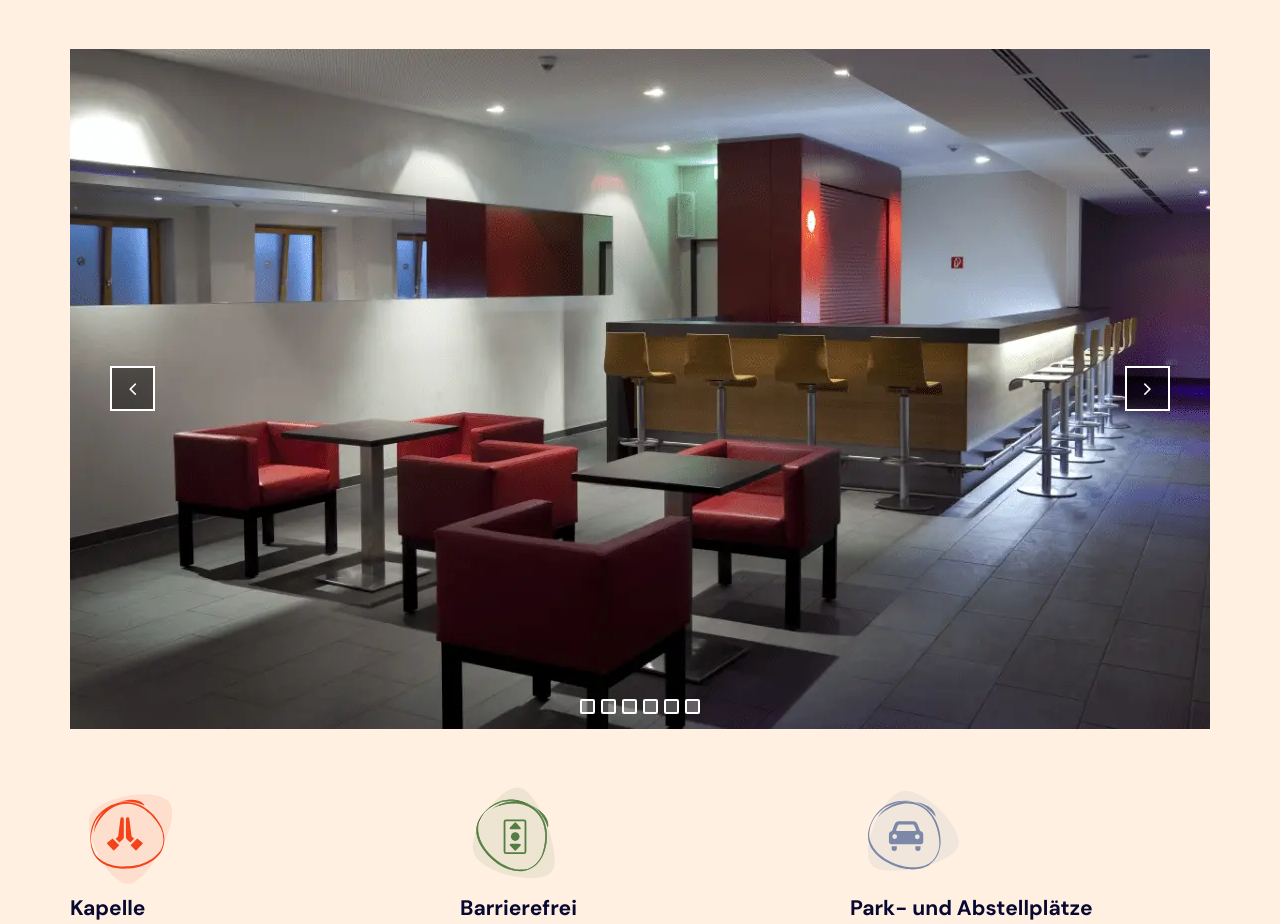
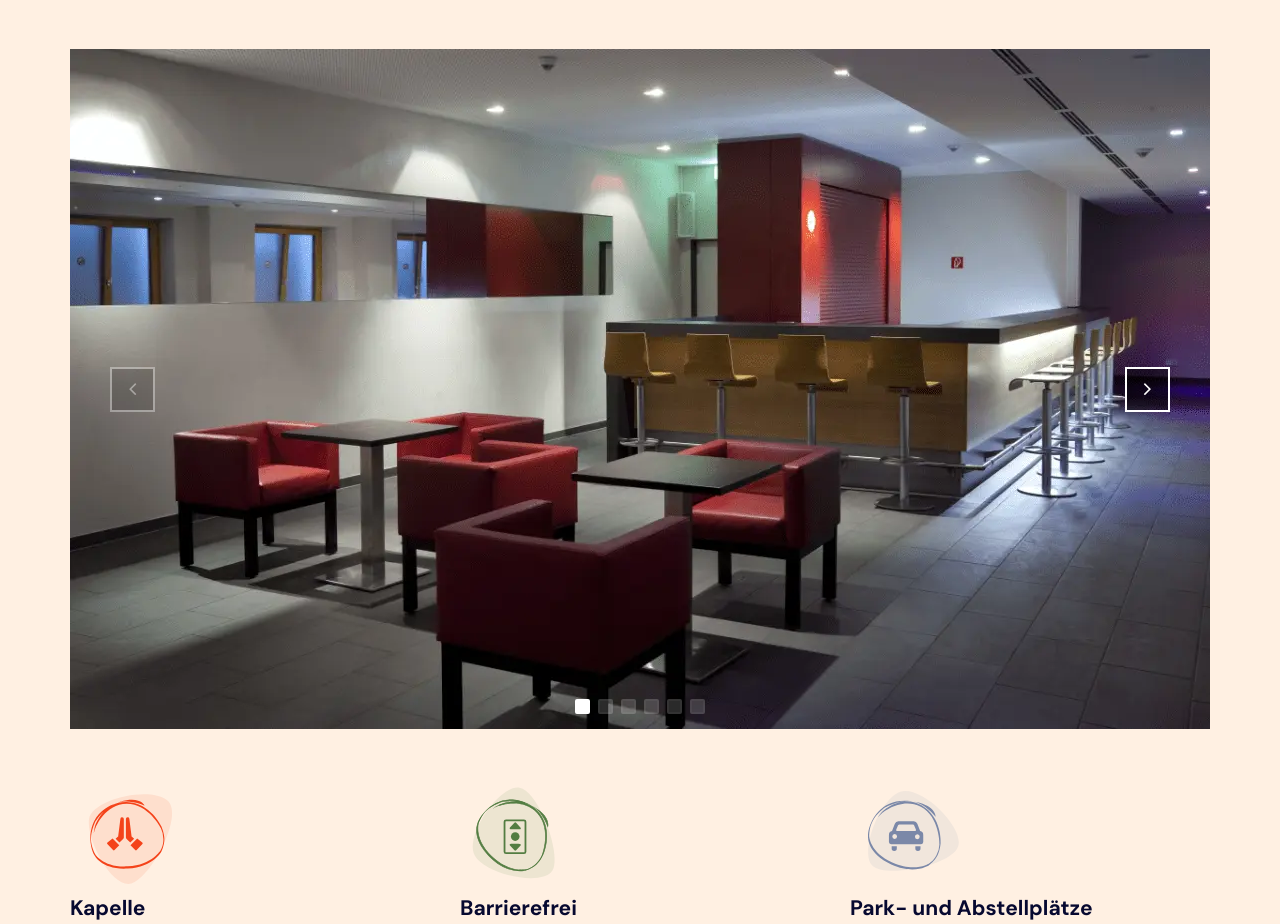
Before and after one commit to JorSoi/Alfred-Delp-Haus, a PHP site: page / in a window 1280 px wide. Shown: the part 3646-4570 px from the top of the page. Run offline with PHP 8.4, Linux system fonts and the light colour scheme; some web fonts are replaced.

Commit message:
exchanged old slideshow with swiper slideshow

```diff
--- a/css/styles.css
+++ b/css/styles.css
@@ -696,48 +696,49 @@ nav {
 
 
 
-/* Slideshow section */
-
+
+
+
+
+/* Swiper section */
 .slideshow-section {
     display: flex;
     justify-content: center;
     align-items: center;
-
-}
+    margin-top: 50px;
+}
+
 .slideshow-1,
 .slideshow-2,
 .slideshow-3 {
-    width: 1140px;
-    margin-left: 30px;
-    margin-right: 30px;
-    overflow: hidden;
-    display: none;
-    flex-direction: column;
-    justify-content: center;
-    align-items: center;
-    margin-top: 50px;
-}
-
-
-.slideshow-frame {
-    display: flex;
-    position: relative;
-    overflow: hidden;
-    width: auto;
-    align-items: center;
-}
-
-.slideshow-frame img {
+    max-width: 1140px !important;
+    width: 100% !important;
+    max-height: 680px !important;
+    height: 100% !important;
+    margin: 0 30px;
+}
+
+.swiper-wrapper img {
     max-width: 100%;
-    pointer-events: none;
-}
-
-.nav-left-1,
-.nav-right-1,
-.nav-left-2,
-.nav-right-2,
-.nav-left-3,
-.nav-right-3 {
+    height: auto;
+}
+
+.swiper-pagination-bullet {
+    width: 15px;
+    height: 15px;
+    border: 2px solid white;
+    border-radius: 2px;
+    background: rgba(255, 255, 255, 0.815);
+    cursor: pointer;
+    transition: background 0.2s ease;
+}
+
+.swiper-pagination-bullet-active {
+    background: #fff;
+}
+
+.swiper-button-next,
+.swiper-button-prev {
     height: 45px;
     width: 45px;
     background-color: rgba(0, 0, 0, 0.445);
@@ -746,29 +747,20 @@ nav {
     outline: none;
     transition: background-color ease,
     border ease;
-    position: absolute;
-}
-
-.nav-right-1,
-.nav-right-2,
-.nav-right-3 {
+}
+
+
+.swiper-button-next {
     right: 40px;
 }
 
-.nav-left-1,
-.nav-left-2,
-.nav-left-3 {
+.swiper-button-prev {
     left: 40px;
 }
 
-.nav-left-1:hover,
-.nav-right-1:hover,
-.nav-left-2:hover,
-.nav-right-2:hover,
-.nav-left-3:hover,
-.nav-right-3:hover {
-    background-color: rgba(0, 0, 0, 0.281);
-    border: 2px solid rgba(255, 255, 255, 0.753);
+.swiper-button-next::after,
+.swiper-button-prev::after {
+    display: none;
 }
 
 .fa-angle-left,
@@ -776,41 +768,15 @@ nav {
     color: white;
 }
 
-#img1,
-#img7,
-#img13 {
-    transition: margin-left 1s ease;
-}
-
-
-
-
-
-.nav-counter {
-    width: 120px;
-    position: absolute;
-    left: 0;
-    right: 0;
-    margin: auto;
-    bottom: 15px;
-    display: flex;
-    justify-content: space-between;
-}
-
-#counter-1,
-#counter-2,
-#counter-3,
-#counter-4,
-#counter-5,
-#counter-6 {
-    width: 15px;
-    height: 15px;
-    border: 2px solid white;
-    border-radius: 2px;
-    background-color: rgba(255, 255, 255, 0.308);
-    cursor: pointer;
-    transition: background-color 0.2s ease;
-}
+.slideshow-1,
+.slideshow-2,
+.slideshow-3 {
+    display: none;
+}
+
+
+
+
 
 
 
@@ -886,10 +852,6 @@ nav {
     margin-left: 7px;
 }
 
-.swiper-container {
-    width: 600px;
-    height: 300px;
-  }
 
 
 
--- a/index.html
+++ b/index.html
@@ -31,11 +31,13 @@
     <link href="http://fonts.cdnfonts.com/css/ink-free" rel="stylesheet">
 
     <!-- Styling -->
+    <link href="https://unpkg.com/aos@2.3.1/dist/aos.css" rel="stylesheet"/>
+    <link rel="stylesheet" href="https://unpkg.com/swiper/swiper-bundle.min.css">
     <link rel="stylesheet" href="css/styles.css" type="text/css" />
-    <link href="https://unpkg.com/aos@2.3.1/dist/aos.css" rel="stylesheet"/>
 
     <!-- Scripts -->
     <script src="https://unpkg.com/aos@next/dist/aos.js"></script>
+    <script src="https://unpkg.com/swiper/swiper-bundle.min.js"></script>
     <script src="scripts/script.js" async></script>
 </head>
 
@@ -289,76 +291,56 @@
         </section>
 
         <!-- Slideshow section -->
-        <section class="slideshow-section">
-
-            <div class="slideshow-1">
-                <div class="slideshow-frame">
-                    <img id="img1" src="assets/haus-bar.webp" alt="ADH Bar">
-                    <img id="img2" src="assets/haus-kapelle.webp" alt="ADH Kapelle">
-                    <img id="img3" src="assets/haus-saal.webp" alt="ADH Saal">
-                    <img id="img4" src="assets/haus-gemeinschaftsraum.webp" alt="ADH Gemeinschaftsraum">
-                    <img id="img5" src="assets/haus-musikzimmer.webp" alt="ADH Musikzimmer">
-                    <img id="img6" src="assets/haus-tiefgarage.webp" alt="ADH Tiefgarage">
-
-                    <button class="nav-left-1 fa fa-angle-left fa-lg"></button>
-                    <button class="nav-right-1 fa fa-angle-right fa-lg"></button>
-                    <div class="nav-counter">
-                        <div id="counter-1"></div>
-                        <div id="counter-2"></div>
-                        <div id="counter-3"></div>
-                        <div id="counter-4"></div>
-                        <div id="counter-5"></div>
-                        <div id="counter-6"></div>
-                    </div>
+        <section class="slideshow-section ">
+            <div class="swiper-container slideshow-1">
+                <div class="swiper-wrapper">
+                    <div class="swiper-slide" data-swiper-autoplay="4000"><img src="assets/haus-bar.webp" alt=""></div>
+                    <div class="swiper-slide" data-swiper-autoplay="4000"><img src="assets/haus-kapelle.webp" alt=""></div>
+                    <div class="swiper-slide" data-swiper-autoplay="4000"><img src="assets/haus-saal.webp" alt=""></div>
+                    <div class="swiper-slide" data-swiper-autoplay="4000"><img src="assets/haus-gemeinschaftsraum.webp" alt=""></div>
+                    <div class="swiper-slide" data-swiper-autoplay="4000"><img src="assets/haus-musikzimmer.webp" alt=""></div>
+                    <div class="swiper-slide" data-swiper-autoplay="4000"><img src="assets/haus-tiefgarage.webp" alt=""></div>
                 </div>
+                <!-- Add Pagination -->
+                <div class="swiper-pagination"></div>
+                <!-- Add Arrows -->
+                <div class="swiper-button-next fa fa-angle-right fa-lg"></div>
+                <div class="swiper-button-prev fa fa-angle-left fa-lg"></div>
             </div>
 
-            <div class="slideshow-2">
-                <div class="slideshow-frame">
-                    <img id="img7" src="assets/stockwerk-esszimmer.webp" alt="ADH Stockwerksausstattung">
-                    <img id="img8" src="assets/stockwerk-wohnzimmer.webp" alt="ADH Stockwerksausstattung">
-                    <img id="img9" src="assets/stockwerk-kueche.webp" alt="ADH Stockwerksausstattung">
-                    <img id="img10" src="assets/stockwerk-flur.webp" alt="ADH Stockwerksausstattung">
-                    <img id="img11" src="assets/stockwerk-esszimmer.webp" alt="ADH Stockwerksausstattung">
-                    <img id="img12" src="assets/stockwerk-flur.webp" alt="ADH Stockwerksausstattung">
-
-                    <button class="nav-left-2 fa fa-angle-left fa-lg"></button>
-                    <button class="nav-right-2 fa fa-angle-right fa-lg"></button>
-                    <div class="nav-counter">
-                        <div id="counter-1"></div>
-                        <div id="counter-2"></div>
-                        <div id="counter-3"></div>
-                        <div id="counter-4"></div>
-                        <div id="counter-5"></div>
-                        <div id="counter-6"></div>
-                    </div>
+            <div class="swiper-container slideshow-2">
+                <div class="swiper-wrapper">
+                    <div class="swiper-slide" data-swiper-autoplay="4000"><img src="assets/stockwerk-esszimmer.webp" alt=""></div>
+                    <div class="swiper-slide" data-swiper-autoplay="4000"><img src="assets/stockwerk-wohnzimmer.webp" alt=""></div>
+                    <div class="swiper-slide" data-swiper-autoplay="4000"><img src="assets/stockwerk-kueche.webp" alt=""></div>
+                    <div class="swiper-slide" data-swiper-autoplay="4000"><img src="assets/stockwerk-flur.webp" alt=""></div>
+                    <div class="swiper-slide" data-swiper-autoplay="4000"><img src="assets/stockwerk-wohnzimmer.webp" alt=""></div>
+                    <div class="swiper-slide" data-swiper-autoplay="4000"><img src="assets/stockwerk-kueche.webp" alt=""></div>
                 </div>
+                <!-- Add Pagination -->
+                <div class="swiper-pagination"></div>
+                <!-- Add Arrows -->
+                <div class="swiper-button-next fa fa-angle-right fa-lg"></div>
+                <div class="swiper-button-prev fa fa-angle-left fa-lg"></div>
             </div>
 
-
-
-            <div class="slideshow-3">
-                <div class="slideshow-frame">
-                    <img id="img13" src="assets/zimmer-bett.webp" alt="ADH Zimmerausstattung">
-                    <img id="img14" src="assets/zimmer-schublade.webp" alt="ADH Zimmerausstattung">
-                    <img id="img15" src="assets/haus-saal.webp" alt="ADH Zimmerausstattung">
-                    <img id="img16" src="assets/haus-gemeinschaftsraum.webp" alt="ADH Zimmerausstattung">
-                    <img id="img17" src="assets/haus-musikzimmer.webp" alt="ADH Zimmerausstattung">
-                    <img id="img18" src="assets/haus-tiefgarage.webp" alt="ADH Zimmerausstattung">
-
-                    <button class="nav-left-3 fa fa-angle-left fa-lg"></button>
-                    <button class="nav-right-3 fa fa-angle-right fa-lg"></button>
-                    <div class="nav-counter">
-                        <div id="counter-1"></div>
-                        <div id="counter-2"></div>
-                        <div id="counter-3"></div>
-                        <div id="counter-4"></div>
-                        <div id="counter-5"></div>
-                        <div id="counter-6"></div>
-                    </div>
+            <div class="swiper-container slideshow-3">
+                <div class="swiper-wrapper">
+                    <div class="swiper-slide" data-swiper-autoplay="4000"><img src="assets/zimmer-bett.webp" alt=""></div>
+                    <div class="swiper-slide" data-swiper-autoplay="4000"><img src="assets/zimmer-schublade.webp" alt=""></div>
+                    <div class="swiper-slide" data-swiper-autoplay="4000"><img src="assets/zimmer-schublade.webp" alt=""></div>
+                    <div class="swiper-slide" data-swiper-autoplay="4000"><img src="assets/zimmer-schublade.webp" alt=""></div>
+                    <div class="swiper-slide" data-swiper-autoplay="4000"><img src="assets/zimmer-schublade.webp" alt=""></div>
+                    <div class="swiper-slide" data-swiper-autoplay="4000"><img src="assets/zimmer-schublade.webp" alt=""></div>
                 </div>
+                <!-- Add Pagination -->
+                <div class="swiper-pagination"></div>
+                <!-- Add Arrows -->
+                <div class="swiper-button-next fa fa-angle-right fa-lg"></div>
+                <div class="swiper-button-prev fa fa-angle-left fa-lg"></div>
             </div>
         </section>
+
 
 
 
@@ -582,6 +564,9 @@
             </div>
         </div>
     </footer>
+
+
+
 </body>
 
 </html>
```
Also changed, not shown: other parts of css/styles.css (+6 -21 lines), scripts/script.js (+26 -125 lines).
